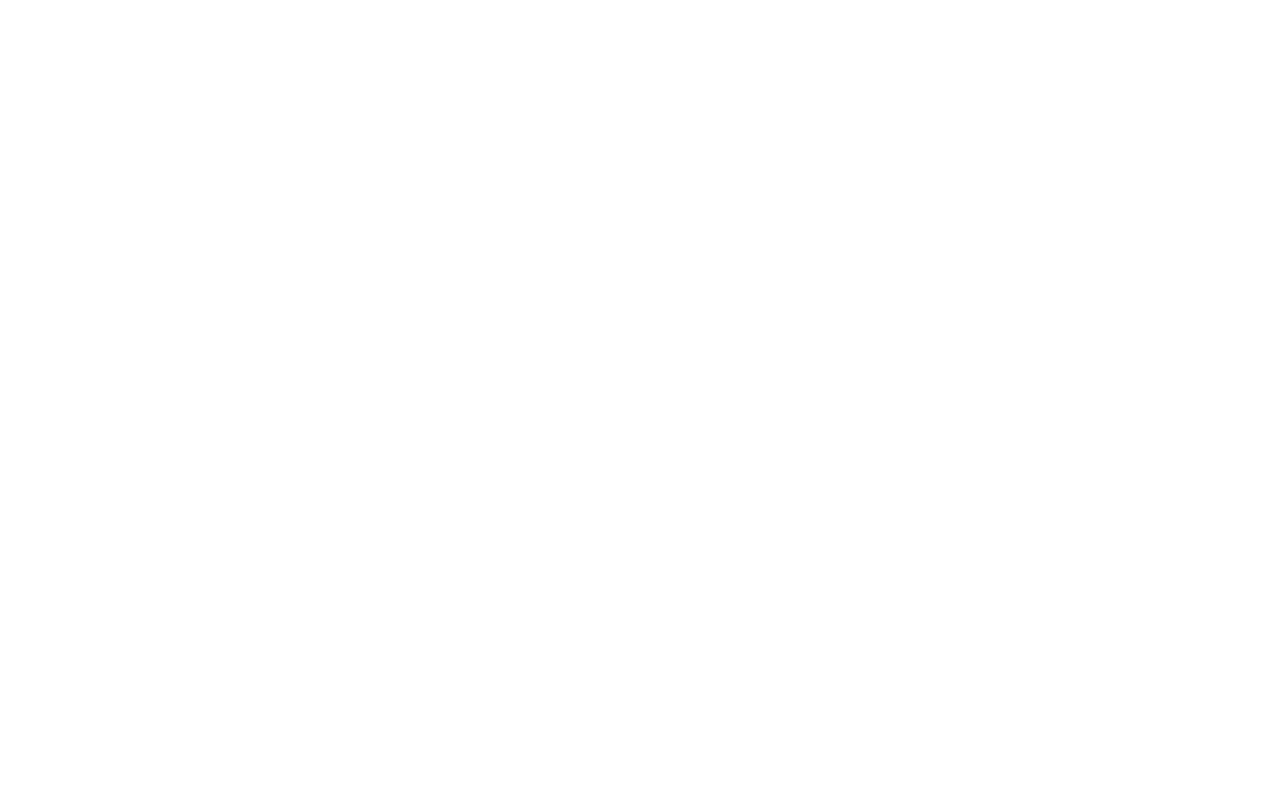
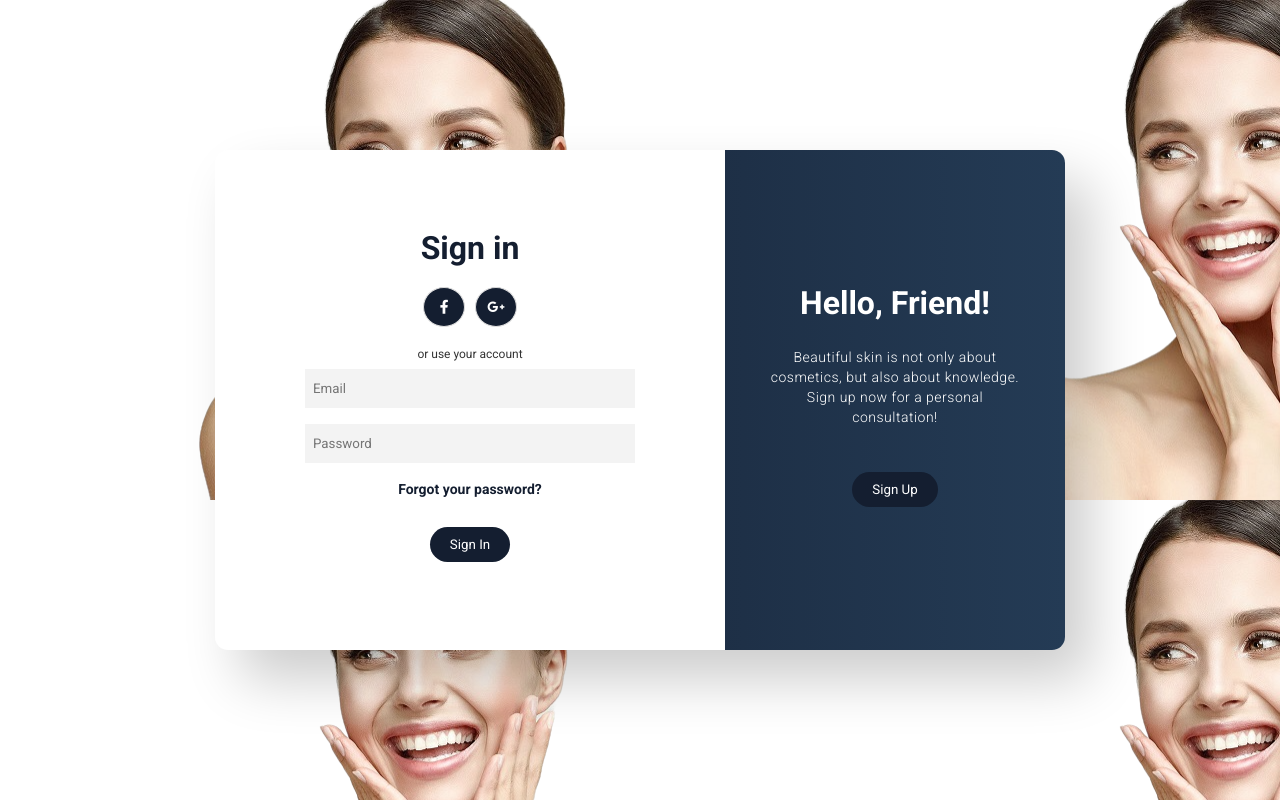
Before and after one commit to nhuttmse172865/Spring2025SWD392_NET1707_4_FE, a React (Vite) app: page /login in a window 1280 px wide. Before the commit this address had no page. Built offline with nearby package versions, Linux system fonts and the light colour scheme.

Commit message:
login-register form

```diff
--- a/index.html
+++ b/index.html
@@ -4,7 +4,7 @@
     <meta charset="UTF-8" />
     <link rel="icon" type="image/svg+xml" href="/vite.svg" />
     <meta name="viewport" content="width=device-width, initial-scale=1.0" />
-    <title>Vite + React</title>
+    <link rel="stylesheet" href="https://cdnjs.cloudflare.com/ajax/libs/font-awesome/6.1.1/css/all.min.css" integrity="sha512-KfkfwYDsLkIlwQp6LFnl8zNdLGxu9YAA1QvwINks4PhcElQSvqcyVLLD9aMhXd13uQjoXtEKNosOWaZqXgel0g==" crossorigin="anonymous" referrerpolicy="no-referrer" />
   </head>
   <body>
     <div id="root"></div>
--- a/src/App.jsx
+++ b/src/App.jsx
@@ -6,11 +6,13 @@
 import TherapistLayout from "./layouts/TherapistLayout";
 import ManagerLayout from "./layouts/ManagerLayout";
 import HomePage from "./pages/HomePage";
+import Login from "./pages/Login/Login";
 
 const App = () => {
   return (
     <Router>
       <Routes>
+       <Route path="/login" element={<Login />} />
         <Route path="/" element={<HomePage />} />
         <Route path="/admin" element={<AdminLayout />} />
         <Route path="/customer" element={<CustomerLayout />} />
--- /dev/null
+++ b/src/pages/Login/Login.jsx
@@ -0,0 +1,85 @@
+import React, { useState } from 'react';
+import './Login.scss'
+const Login = () => {
+    const [isSignUpActive, setIsSignUpActive] = useState(false);
+    const handleSignUpClick = () => {
+        setIsSignUpActive(true);
+      };
+
+      const handleSignInClick = () => {
+        setIsSignUpActive(false);
+      };
+
+  return (
+ <>
+    <div class={`container ${isSignUpActive ? 'right-panel-active' : ''}`}  id="container">
+        <div class="form-container sign-up-container">
+            <form action="#">
+                <h1>Create Account</h1>
+                <div class="social-container">
+                    <a href="#" class="social"><i class="fab fa-facebook-f"></i></a>
+                    <a href="#" class="social"><i class="fab fa-google-plus-g"></i></a>
+
+                </div>
+                <span>or use your email for registration</span>
+                <div class="infield">
+                    <input type="text" placeholder="Name" />
+                    <label></label>
+                </div>
+                <div class="infield">
+                    <input type="email" placeholder="Email" name="email"/>
+                    <label></label>
+                </div>
+                <div class="infield">
+                    <input type="password" placeholder="Password" />
+                    <label></label>
+                </div>
+                <button>Sign Up</button>
+            </form>
+        </div>
+        <div class="form-container sign-in-container">
+            <form action="#">
+                <h1>Sign in</h1>
+                <div class="social-container">
+                    <a href="#" class="social"><i class="fab fa-facebook-f"></i></a>
+                    <a href="#" class="social"><i class="fab fa-google-plus-g"></i></a>
+
+                </div>
+                <span>or use your account</span>
+                <div class="infield">
+                    <input type="email" placeholder="Email" name="email"/>
+                    <label></label>
+                </div>
+                <div class="infield">
+                    <input type="password" placeholder="Password" />
+                    <label></label>
+                </div>
+                <a href="#" class="forgot">Forgot your password?</a>
+                <button >Sign In</button>
+            </form>
+        </div>
+        <div class="overlay-container" id="overlayCon">
+            <div class="overlay">
+                <div class="overlay-panel overlay-left">
+                    <h1>Welcome Back!</h1>
+                    <p>Sign in to continue your skin care journey</p>
+                    <button onClick={handleSignInClick} >Sign In</button>
+                </div>
+                <div class="overlay-panel overlay-right">
+                    <h1>Hello, Friend!</h1>
+                    <p>Beautiful skin is not only about cosmetics, but also about knowledge. Sign up now for a personal consultation!</p>
+                    <button onClick={handleSignUpClick}>Sign Up</button>
+                </div>
+            </div>
+
+        </div>
+    </div>
+
+
+
+ </>
+
+  )
+}
+
+export default Login
--- /dev/null
+++ b/src/pages/Login/Login.scss
@@ -0,0 +1,246 @@
+@import url('https://fonts.googleapis.com/css2?family=Poppins:wght@100;200;300;400;500;600;700;800;900&display=swap');
+
+* {
+    padding: 0px;
+    margin: 0px;
+    box-sizing: border-box;
+}
+
+:root {
+    --linear-grad: linear-gradient(to right, #141E30, #243B55);
+    --grad-clr1: #141E30;
+    --grad-clr2: #243B55;
+}
+
+body {
+    height: 100vh;
+    background: url('/AssetsHomePage/SkinCare.png');
+    display: grid;
+    place-content: center;
+    font-family: 'Poppins', sans-serif;
+}
+.container{
+     position: relative;
+     width: 850px;
+     height: 500px;
+     background-color: #fff;
+     box-shadow: 25px 30px 55px #5557;
+     border-radius: 13px;
+     overflow: hidden;
+     transition: all 0.6s ease-in-out;
+     box-shadow: 25px 30px 55px rgba(0, 0, 0, 0.2);
+}
+.form-container{
+    position: absolute;
+    width: 60%;
+    height: 100%;
+    padding: 0px  40px;
+    transition: all 0.6s ease-in-out;
+}
+.sign-up-container{
+    opacity: 0;
+    z-index: 1;
+    transform: translateX(-100%);
+}
+.container.right-panel-active .sign-up-container {
+    transform: translateX(66.7%);
+    opacity: 1;
+    z-index: 5;
+}
+.sign-in-container{
+    transform: translateX(0);
+    z-index: 2;
+}
+.container.right-panel-active .sign-in-container {
+    transform: translateX(66.7%);
+    opacity: 0;
+}
+
+form{
+    height: 100%;
+    display: flex  ;
+    flex-direction: column;
+    justify-content: center;
+    align-items: center;
+    padding: 0px 50px;
+}
+h1{
+    color: var(--grad-clr1);
+}
+.social-container{
+    margin: 20px 0px;
+}
+.social-container a{
+    text-decoration: none;
+    color: #fff;
+    margin: 0px 5px;
+    padding: 10px 20px;
+    border-radius: 50%;
+    display: inline-flex;
+    background: var(--grad-clr1);
+    transition: all 0.3s ease;
+    border: 1px solid  #DDD;
+    height: 40px;
+    width: 40px;
+    align-items: center;
+    justify-content: center;
+}
+span{
+    font-size: 12px;
+    color: #333;
+}
+.infield{
+    position: relative;
+    margin: 8px 0px;
+    width: 100%;
+}
+input{
+    width: 100%;
+    padding: 12px 8px;
+    background-color: #f3f3f3;
+    border: none;
+    outline: none;
+}
+label{
+    position: absolute;
+    top: 100%;
+    left: 50%;
+    transform: translateX(-50%);
+    height: 2px;
+    font-size: 14px;
+    width: 0%;
+    transition: all 0.3s ease;
+    background: var(--linear-grad);
+}
+input:focus ~ label {
+    width: 100%;
+}
+a{
+    text-decoration: none;
+    color: var(--grad-clr1);
+    font-weight: 600;
+    font-size: 14px;
+    margin: 10px 0px;
+}
+a.forgot{
+    padding-bottom: 3px;
+    border-radius: 2px solid #EEE;
+}
+button{
+    margin: 10px 0px;
+    padding: 10px 20px;
+    background: var(--grad-clr1);
+    color: #fff;
+    border: none;
+    outline: none;
+    cursor: pointer;
+    border-radius: 20px;
+    transition: all 0.3s ease;
+}
+.form-container button{
+    margin-top: 17px;
+    transition: 90ms ease-in-out;
+}
+.form-container button:hover{
+    color: var(--grad-clr1);
+    background: #fff;
+}
+.overlay-container{
+    position: absolute;
+    top:0;
+    left: 60%;
+    width: 40%;
+    height: 100%;
+    overflow: hidden;
+    transition: all 0.6s ease-in-out;
+}
+.container.right-panel-active .overlay-container {
+    transform: translateX(-150%);
+}
+#overlayBtn{
+    cursor: pointer;
+    position: absolute;
+    left: 50%;
+    top:304px;
+    transform: translateX(-50%);
+    height: 40px;
+    border: 1px solid #fff;
+    border-radius: 20px;
+    background: transparent;
+}
+.overlay{
+   position: relative;
+    background: var(--linear-grad);
+    color: #fff ;
+    left: -150%;
+    height: 100%;
+    width: 250%;
+    transition: transform 0.6s ease-in-out;
+}
+.container.right-panel-active .overlay {
+    transform: translateX(60%);
+}
+.overlay-panel{
+    position: absolute;
+    padding: 0px 40px;
+    display: flex;
+    flex-direction: column;
+    justify-content: center;
+    align-items: center;
+    height: 100%;
+    width: 340px;
+    text-align: center;
+
+    transition: transform 0.6s ease-in-out;
+}
+
+.overlay-panel button:hover {
+    background: #fff;
+    color: var(--grad-clr1);
+}
+.overlay-left{
+    transform: translateX(-12%);
+    right: 60%;
+}
+.overlay-right{
+    transform: translateX(-0%);
+    right: 0;
+}
+.overlay-panel h1{
+
+    color: #fff;
+}
+p{
+    font-size: 14px;
+    font-weight: 300;
+    line-height: 20px;
+    letter-spacing: 0.5px;
+    margin: 25px 0px 35px;
+}
+.overlay-panel button{
+    padding: 10px 20px;
+    background: var(--grad-clr1);
+    color: #FFF;
+    border: none;
+    outline: none;
+    cursor: pointer;
+    border-radius: 20px;
+    transition: all 0.3s ease;
+}
+.overlay-left {
+    transform: translateX(-12%);
+    right: 60%;
+}
+
+.container.right-panel-active .overlay-left {
+    transform: translateX(0);
+}
+
+.overlay-right {
+    transform: translateX(0);
+    right: 0;
+}
+
+.container.right-panel-active .overlay-right {
+    transform: translateX(20%);
+}
```
